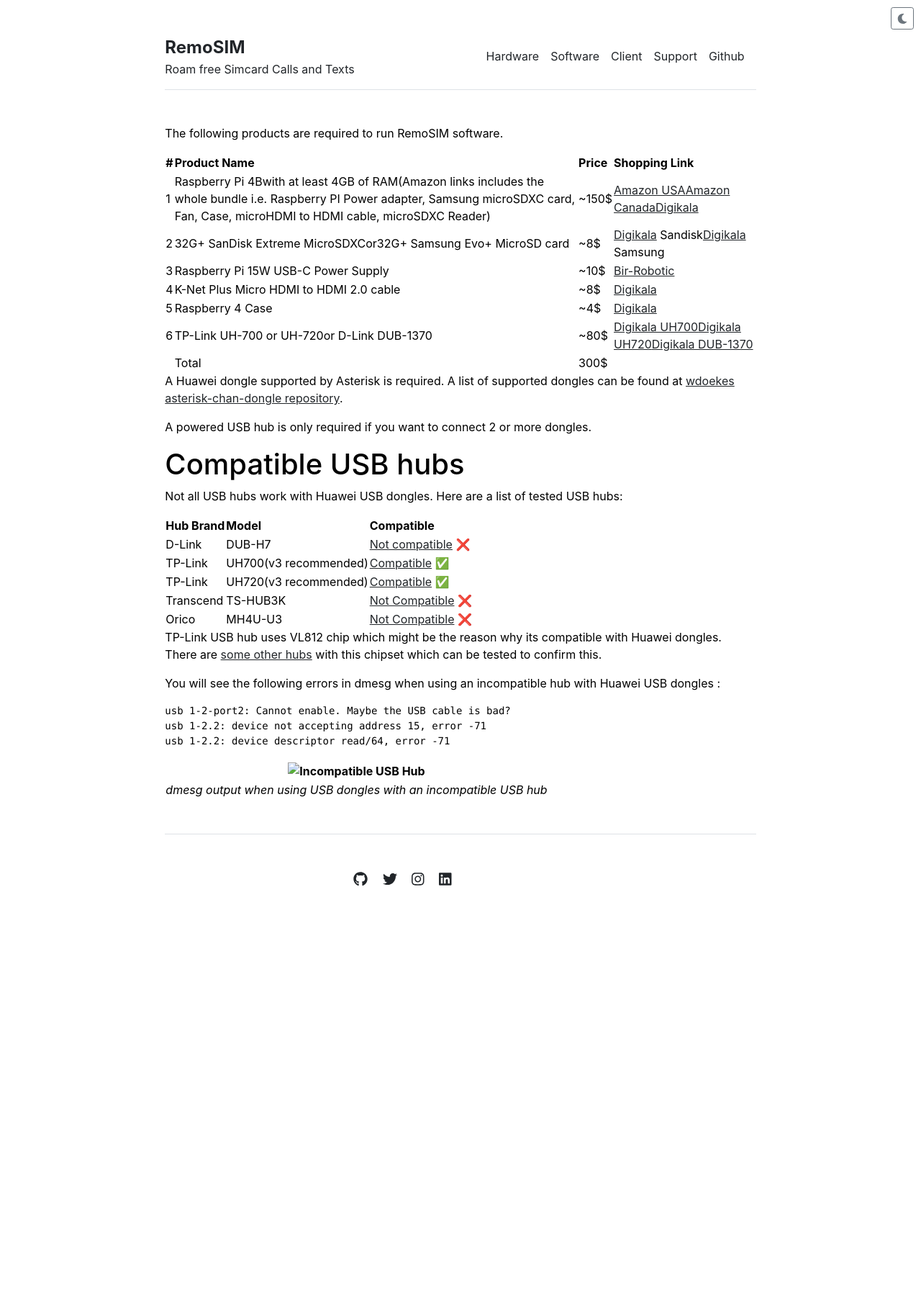
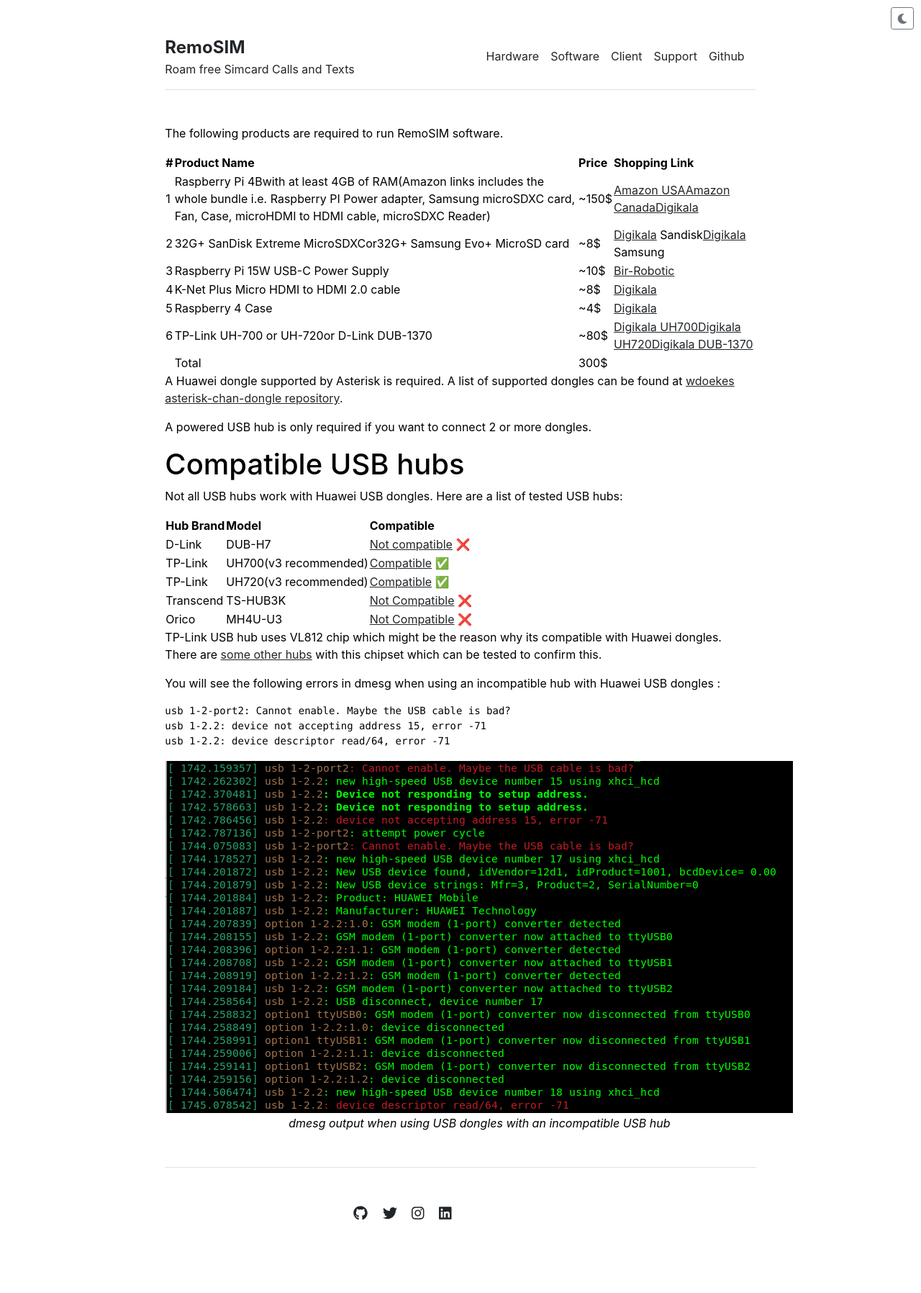
Before and after one commit to mghadam/remosim.github.io, a Jekyll site: the page built from hardware.md, in a window 1280 px wide. Shown: the whole page at 72% size. Built offline with Jekyll 4.4.1, drawn with Linux system fonts in a browser that asks for light colours; before the commit the page ends 1333 px from its top, so only the background shows below that.

Commit message:
fixed typos

````diff
--- a/hardware.md
+++ b/hardware.md
@@ -39,6 +39,6 @@ usb 1-2.2: device not accepting address 15, error -71
 usb 1-2.2: device descriptor read/64, error -71
 ```
 
-|![Incompatible USB Hub](/asset/img/Incompatible-USB-Hub.png)|
+|![Incompatible USB Hub](/assets/img/Incompatible-USB-Hub.png)|
 |:--:|
 |*dmesg output when using USB dongles with an incompatible USB hub*|
````
Also changed, not shown: software.md (+1 -1 lines).
